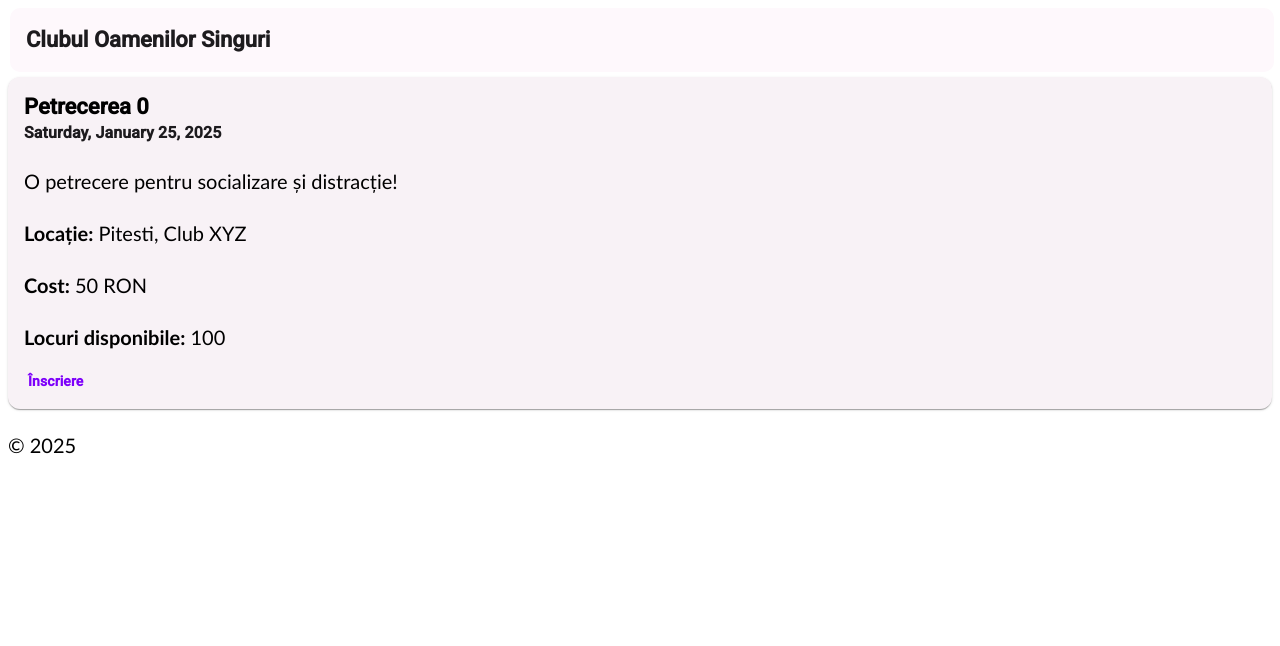
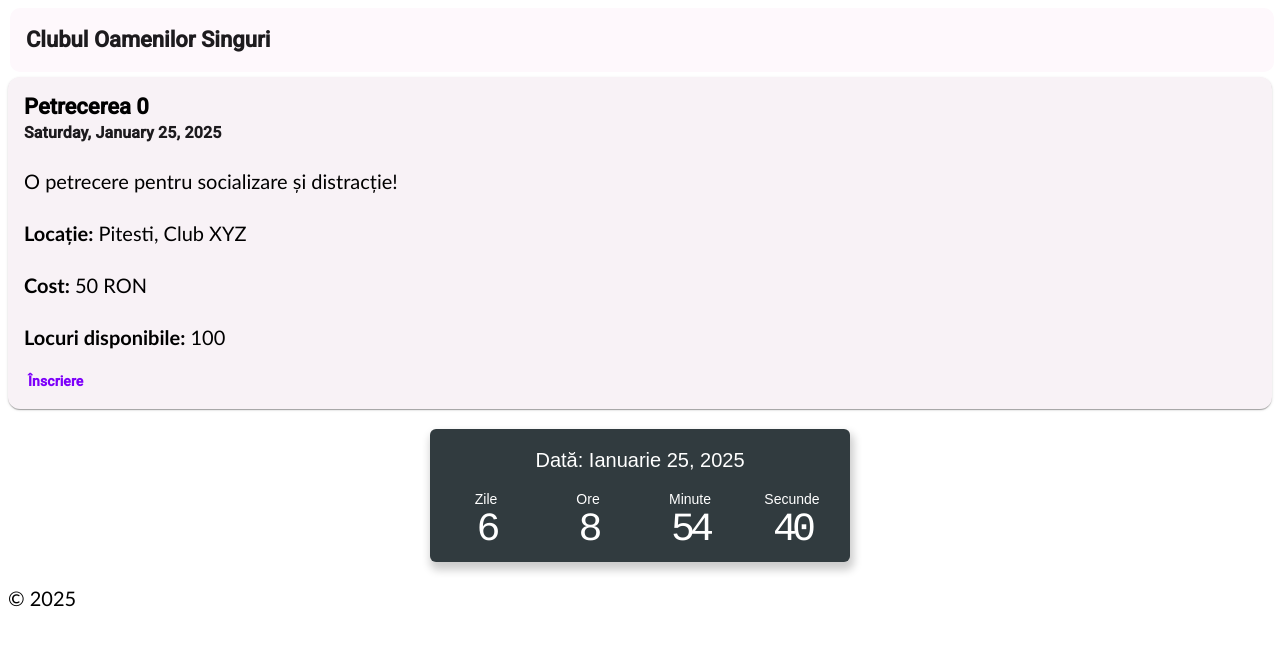
Before and after one commit to robertnicolescu42/event-site, an Angular app: page /home/1 in a window 1280 px wide. Shown: the top 646 px of the page. Built offline with nearby package versions, Linux system fonts and the light colour scheme.

Commit message:
Added countdown

```diff
--- a/package.json
+++ b/package.json
@@ -3,7 +3,7 @@
   "version": "0.0.0",
   "scripts": {
     "ng": "ng",
-    "start": "ng serve",
+    "start": "ng serve --poll=1000",
     "build": "ng build",
     "watch": "ng build --watch --configuration development",
     "test": "jest",
--- a/src/app/core/event.service.ts
+++ b/src/app/core/event.service.ts
@@ -3,7 +3,7 @@ import { Injectable } from '@angular/core';
 export interface Event {
   id: string;
   title: string;
-  date: string;
+  date: Date;
   location: string;
   details: string;
   cost: number;
@@ -19,7 +19,7 @@ export class EventService {
     {
       id: '1',
       title: 'Petrecerea 1',
-      date: '2025-01-25T20:00:00',
+      date: new Date('2025-01-25T20:00:00'),
       location: 'Pitesti, Club XYZ',
       details: 'O petrecere pentru socializare și distracție!',
       cost: 50,
@@ -29,7 +29,7 @@ export class EventService {
     {
       id: '2',
       title: 'Petrecerea 2',
-      date: '2025-02-25T20:00:00',
+      date: new Date('2025-02-25T20:00:00'),
       location: 'Bucuresti, Club ABC',
       details: 'O petrecere pentru socializare și distracție!',
       cost: 50,
@@ -41,7 +41,7 @@ export class EventService {
   public defaultEvent: Event = {
     id: '0',
     title: 'Petrecerea 0',
-    date: '2025-01-25T20:00:00',
+    date: new Date('2025-01-25T20:00:00'),
     location: 'Pitesti, Club XYZ',
     details: 'O petrecere pentru socializare și distracție!',
     cost: 50,
--- a/src/app/events/contact/contact.component.html
+++ b/src/app/events/contact/contact.component.html
@@ -1,7 +1,7 @@
-<!-- <mat-card>
+<mat-card>
   <mat-card-header>
     <mat-card-title>Contact Us</mat-card-title>
-    <mat-card-subtitle>We'd love to hear from you!</mat-card-subtitle>
+    <!-- <mat-card-subtitle>We'd love to hear from you!</mat-card-subtitle> -->
   </mat-card-header>
 
   <mat-card-content>
@@ -44,9 +44,9 @@
     </form>
   </mat-card-content>
 
-  <mat-card-footer *If="submitted">
+  <mat-card-footer *ngIf="submitted">
     <div class="submission-message">
       Thank you for contacting us! We will get back to you soon.
     </div>
   </mat-card-footer>
-</mat-card> -->
+</mat-card>
--- /dev/null
+++ b/src/app/events/countdown/countdown.component.html
@@ -0,0 +1,19 @@
+<!-- https://stackblitz.com/edit/angular-countdown-timer-component -->
+
+<div class="count-down-timer">
+  <p>Dată: {{ currentTime }}</p>
+  <div class="wrapper">
+    <div class="description">
+      <p>Zile</p>
+      <p>Ore</p>
+      <p>Minute</p>
+      <p>Secunde</p>
+    </div>
+    <div class="times">
+      <p #days></p>
+      <p #hours></p>
+      <p #minutes></p>
+      <p #seconds></p>
+    </div>
+  </div>
+</div>
--- /dev/null
+++ b/src/app/events/countdown/countdown.component.scss
@@ -0,0 +1,55 @@
+.count-down-timer {
+  box-shadow: 2px 6px 9px 2px rgb(0 0 0 / 20%);
+  text-align: center;
+  background-color: #313b3f;
+  max-width: 400px;
+  margin: 20px auto;
+  color: white;
+  border-radius: 6px;
+  padding: 10px;
+  font-family: sans-serif;
+
+  > p {
+    margin: 5px 0 15px 0;
+  }
+
+  .wrapper {
+    .description,
+    .times {
+      display: grid;
+      grid-template-columns: repeat(4, calc(25% - 8px));
+      grid-column-gap: 10px;
+    }
+
+    .description {
+      > p {
+        margin: 0;
+        font: normal 14px sans-serif;
+      }
+    }
+
+    .times {
+      p {
+        letter-spacing: -5px;
+        position: relative;
+        margin: 0;
+        font: normal 40px courier, sans-serif;
+        ::ng-deep img {
+          position: absolute;
+          top: 50%;
+          left: 50%;
+          transform: translate(-50%, -50%);
+          width: 30px;
+          display: block;
+          height: 30px;
+        }
+      }
+    }
+  }
+}
+
+@media screen and (max-width: 430px) {
+  .count-down-timer {
+    margin: 20px;
+  }
+}
--- /dev/null
+++ b/src/app/events/countdown/countdown.component.ts
@@ -0,0 +1,73 @@
+import {
+  AfterViewInit,
+  Component,
+  ElementRef,
+  Input,
+  OnInit,
+  ViewChild,
+} from '@angular/core';
+
+@Component({
+  selector: 'app-countdown',
+  templateUrl: './countdown.component.html',
+  styleUrl: './countdown.component.scss',
+})
+export class CountdownComponent implements OnInit, AfterViewInit {
+  @Input() targetDate: Date = new Date(2025, 5, 11); // Default value
+  targetTime: number;
+  currentTime: string;
+  difference: number;
+
+  months: Array<string> = [
+    'Ianuarie',
+    'Februarie',
+    'Martie',
+    'Aprilie',
+    'Mai',
+    'Iunie',
+    'Iulie',
+    'August',
+    'Septembrie',
+    'Octombrie',
+    'Noiembrie',
+    'Decembrie',
+  ];
+
+  @ViewChild('days', { static: true }) days: ElementRef;
+  @ViewChild('hours', { static: true }) hours: ElementRef;
+  @ViewChild('minutes', { static: true }) minutes: ElementRef;
+  @ViewChild('seconds', { static: true }) seconds: ElementRef;
+
+  ngOnInit() {
+    this.updateTargetDetails();
+  }
+
+  ngAfterViewInit() {
+    setInterval(() => {
+      this.tickTock();
+      this.difference = this.targetTime - Date.now();
+      this.difference = this.difference / (1000 * 60 * 60 * 24);
+
+      if (!isNaN(this.days.nativeElement.innerText)) {
+        this.days.nativeElement.innerText = Math.floor(this.difference);
+      } else {
+        this.days.nativeElement.innerHTML = `<img src="https://i.gifer.com/VAyR.gif" />`;
+      }
+    }, 1000);
+  }
+
+  tickTock() {
+    const now = new Date();
+    this.days.nativeElement.innerText = Math.floor(this.difference);
+    this.hours.nativeElement.innerText = 23 - now.getHours();
+    this.minutes.nativeElement.innerText = 60 - now.getMinutes();
+    this.seconds.nativeElement.innerText = 60 - now.getSeconds();
+  }
+
+  private updateTargetDetails() {
+    this.targetTime = this.targetDate.getTime();
+    this.currentTime = `${
+      this.months[this.targetDate.getMonth()]
+    } ${this.targetDate.getDate()}, ${this.targetDate.getFullYear()}`;
+  }
+}
--- a/src/app/events/home/home.component.html
+++ b/src/app/events/home/home.component.html
@@ -30,8 +30,8 @@
         </button>
       </mat-card-actions>
     </mat-card>
-
-    <app-contact></app-contact>
+    <!-- <app-contact></app-contact> -->
+    <app-countdown [targetDate]="event.date"></app-countdown>
   </div>
 </div>
 }
```
Also changed, not shown: src/app/events/home/home.component.ts (+8 -2 lines), 1 other file (tests, documents, lock files or other folders).
